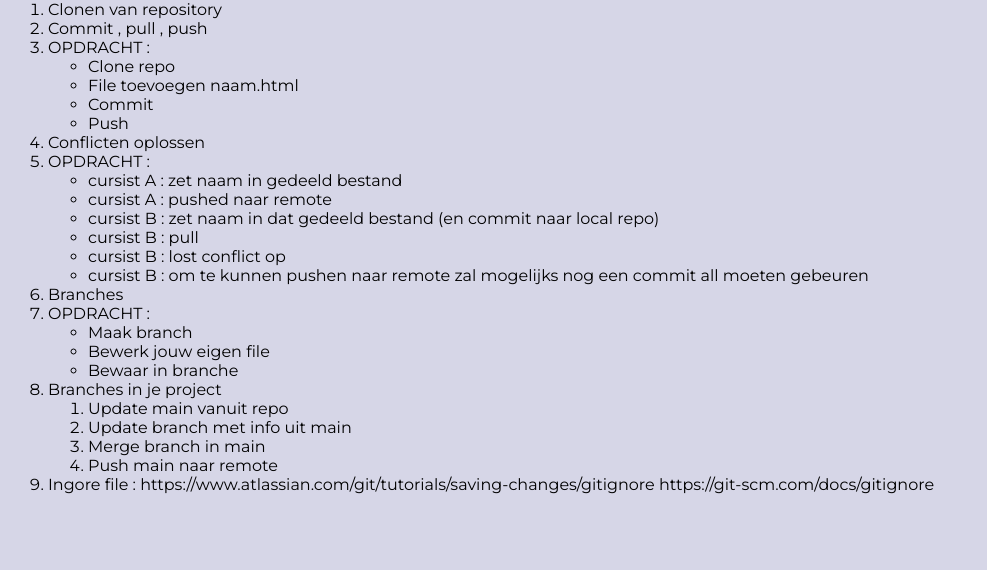
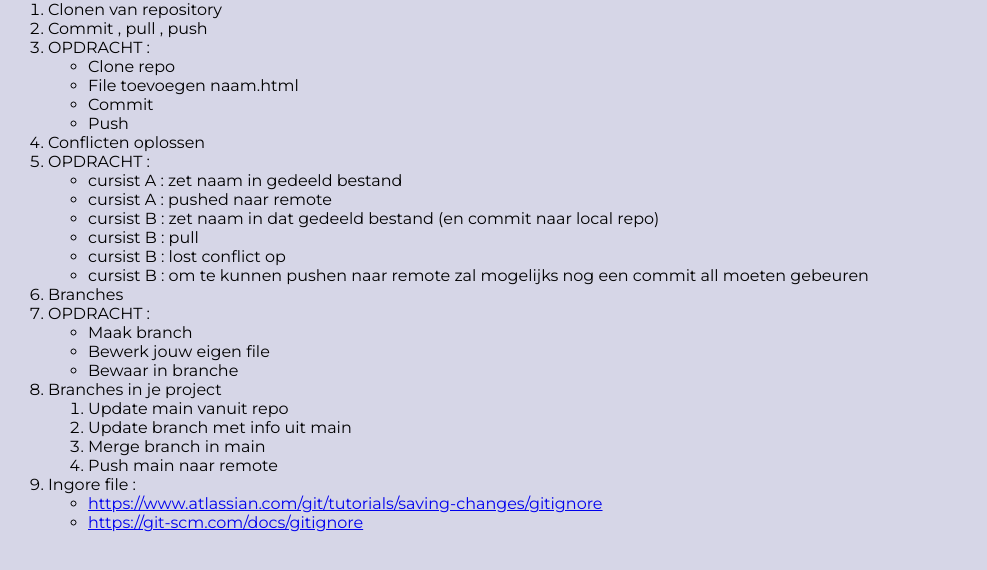
Before and after one commit to jdetaver/demoGit_Jan_Origineel, a plain HTML site: page index.html in a window 1280 px wide. Shown: the part 82-652 px from the top of the page, without its empty margins (0-987 px from the left). Drawn offline with Linux system fonts and the light colour scheme.

Commit message:
linken aangepast

```diff
--- a/index.html
+++ b/index.html
@@ -24,7 +24,7 @@
         </li>
         <li>Conflicten oplossen</li>
         <li>OPDRACHT :
-             <ul>
+            <ul>
                 <li>cursist A : zet naam in gedeeld bestand</li>
                 <li>cursist A : pushed naar remote</li>
                 <li>cursist B : zet naam in dat gedeeld bestand (en commit naar local repo)</li>
@@ -49,8 +49,16 @@
                 <li>Push main naar remote</li>
             </ol>
         </li>
-        <li>Ingore file : https://www.atlassian.com/git/tutorials/saving-changes/gitignore
-            https://git-scm.com/docs/gitignore
+        <li>Ingore file : <br>
+            <ul>
+                <li><a href="https://www.atlassian.com/git/tutorials/saving-changes/gitignore
+                    ">https://www.atlassian.com/git/tutorials/saving-changes/gitignore</a>
+                </li>
+                <li><a href="https://git-scm.com/docs/gitignore">https://git-scm.com/docs/gitignore</a>
+                </li>
+            </ul>
+
+
         </li>
     </ol>
 </body>
```
